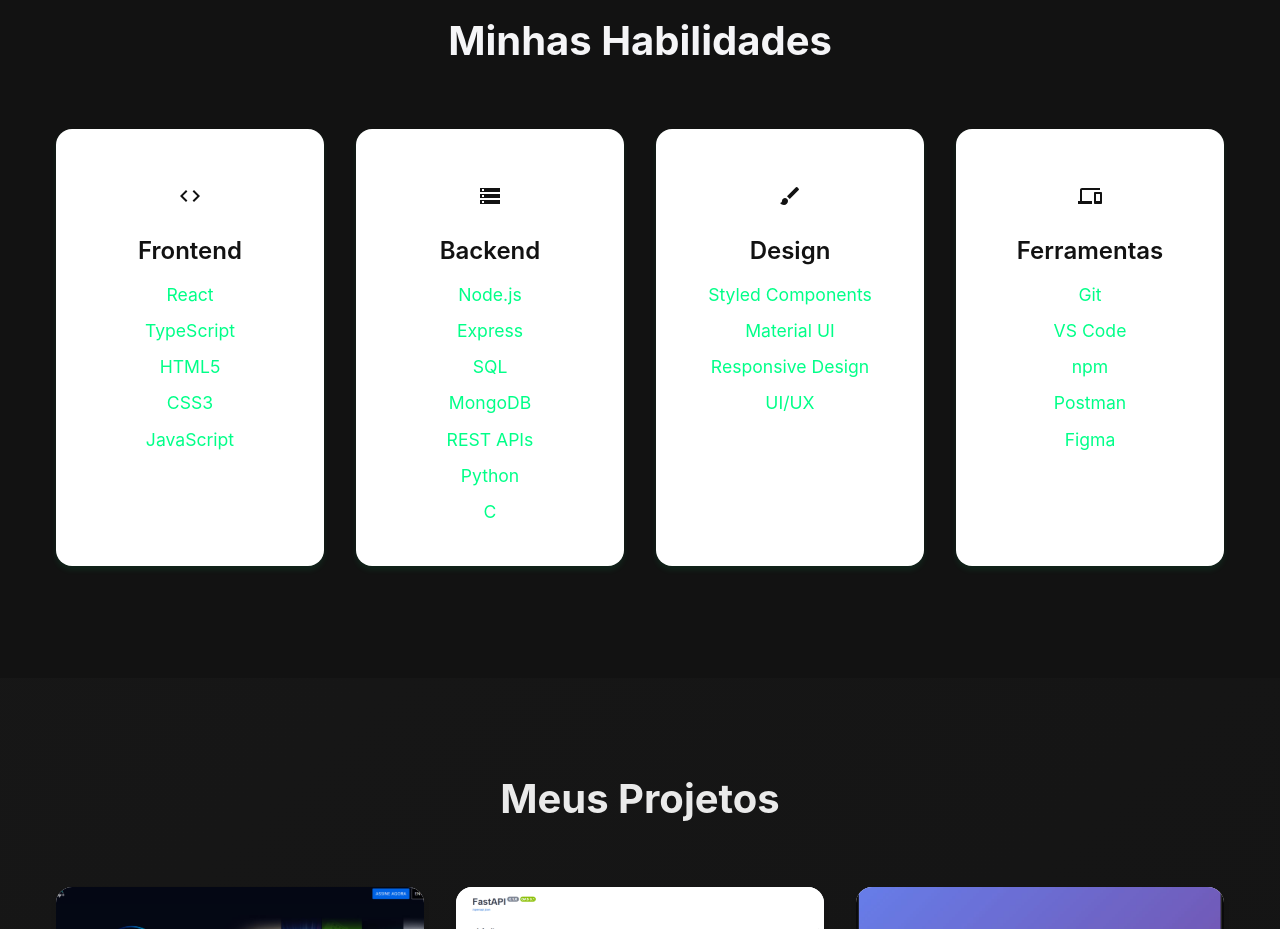
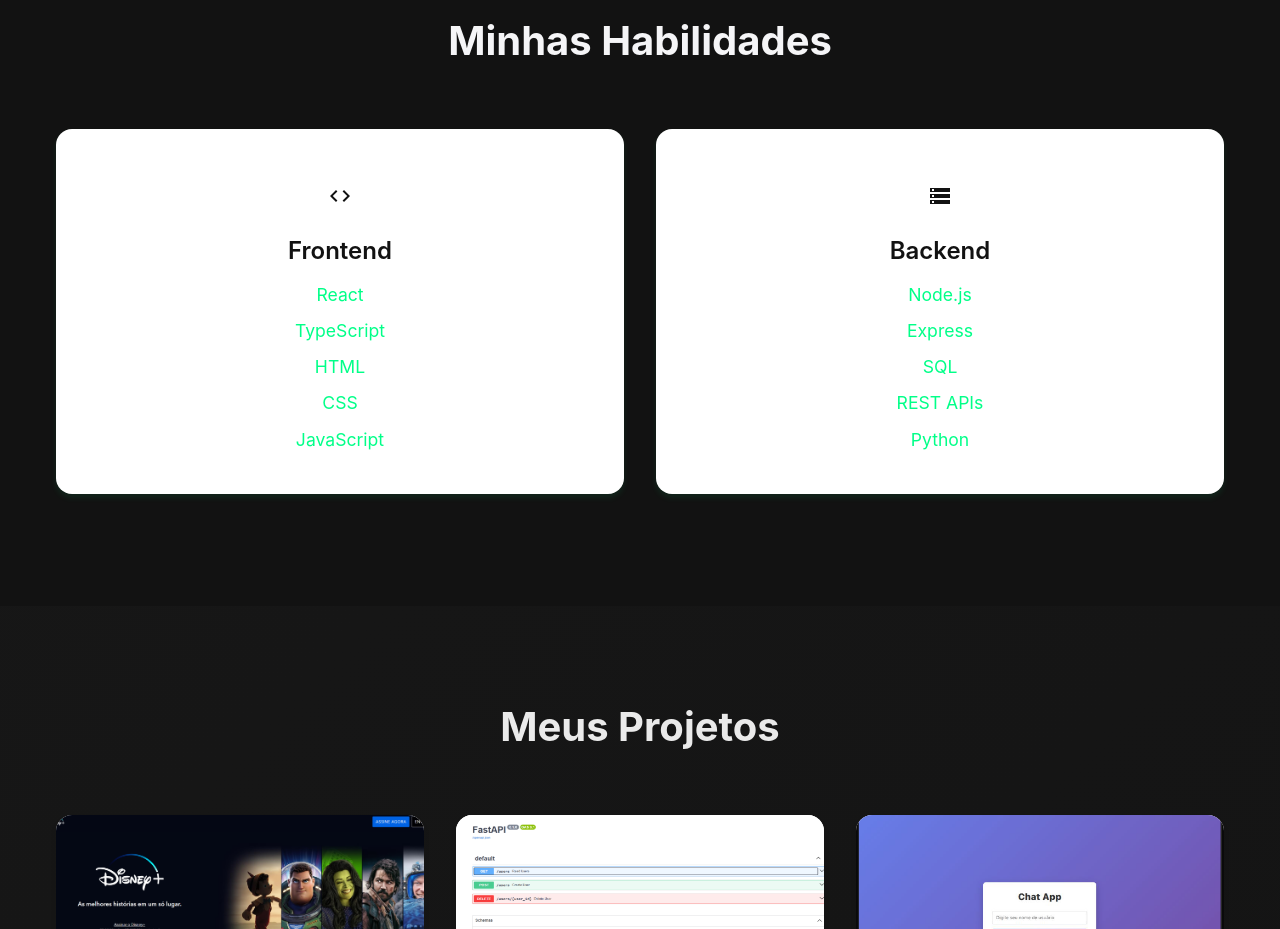
Before and after one commit to brunokemel/vite_port, a React (Vite) app: page / in a window 1280 px wide. Shown: the part 880-1809 px from the top of the page. Built offline with nearby package versions, Linux system fonts and the light colour scheme.

Commit message:
skills alterada

```diff
--- a/src/components/Skills/Components.tsx
+++ b/src/components/Skills/Components.tsx
@@ -1,8 +1,6 @@
 import {
   Code as CodeIcon,
-  Storage as StorageIcon,
-  Brush as BrushIcon,
-  Devices as DevicesIcon
+  Storage as StorageIcon
 } from '@mui/icons-material';
 
 
@@ -10,21 +8,11 @@ export const skills = [
   {
     icon: <CodeIcon />,
     title: 'Frontend',
-    items: ['React', 'TypeScript', 'HTML5', 'CSS3', 'JavaScript']
+    items: ['React', 'TypeScript', 'HTML', 'CSS', 'JavaScript']
   },
   {
     icon: <StorageIcon />,
     title: 'Backend',
-    items: ['Node.js', 'Express', 'SQL', 'MongoDB', 'REST APIs', 'Python', 'C']
-  },
-  {
-    icon: <BrushIcon />,
-    title: 'Design',
-    items: ['Styled Components', 'Material UI', 'Responsive Design', 'UI/UX']
-  },
-  {
-    icon: <DevicesIcon />,
-    title: 'Ferramentas',
-    items: ['Git', 'VS Code', 'npm', 'Postman', 'Figma']
+    items: ['Node.js', 'Express', 'SQL', 'REST APIs', 'Python']
   }
 ];
```
